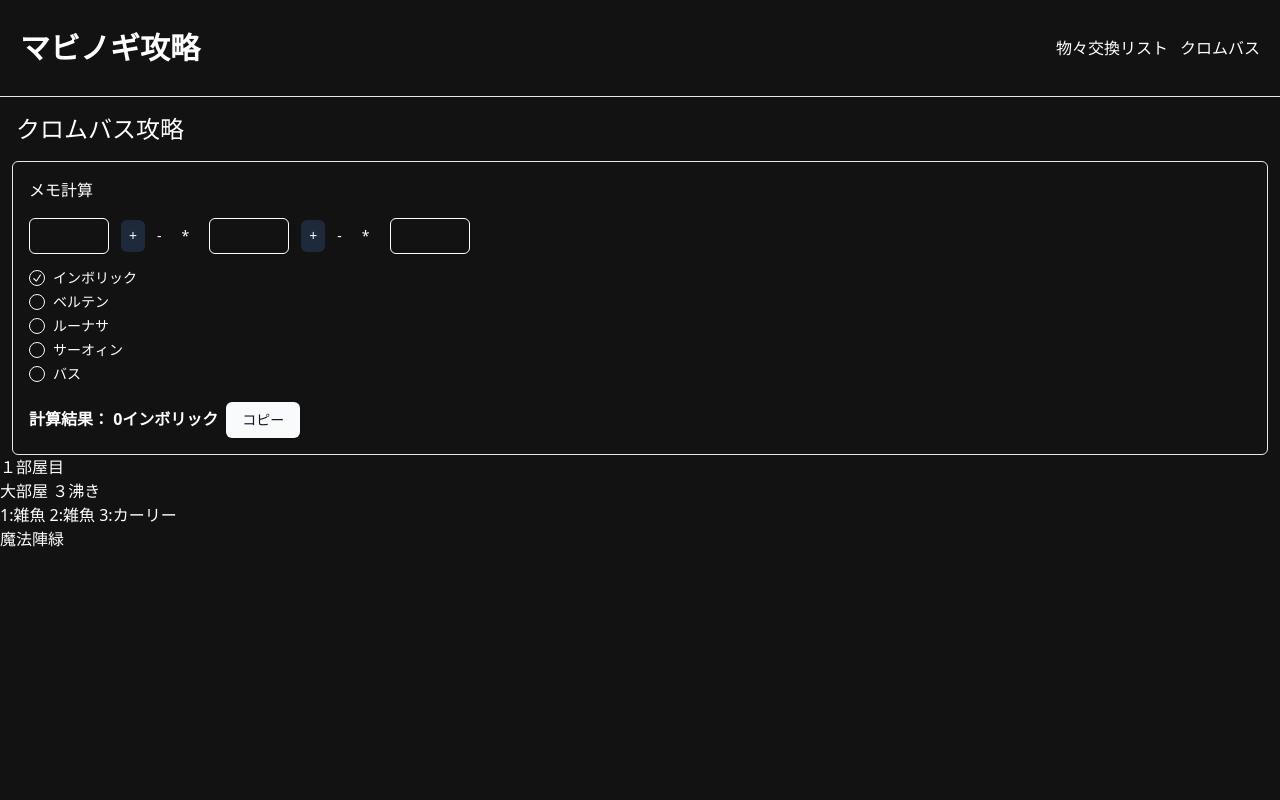
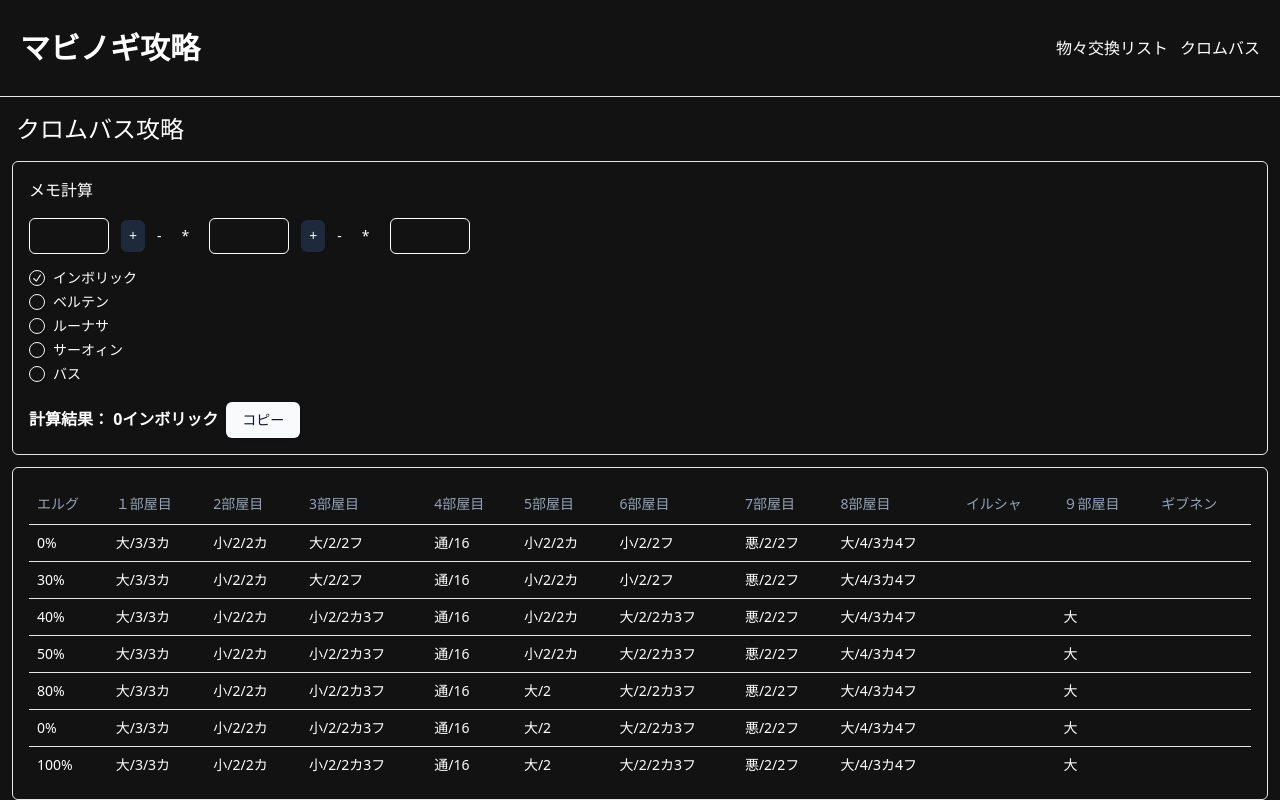
Before and after one commit to ChikawaMax/mabinogi_info, a Next.js app: page /crombas in a window 1280 px wide. Built offline with nearby package versions, Linux system fonts and the light colour scheme.

Commit message:
✨ クロムバステーブル追加

```diff
--- a/app/crombas/page.tsx
+++ b/app/crombas/page.tsx
@@ -1,18 +1,13 @@
 import CalcPage from '@/components/crombas/calc/calcpage';
+import CrombasTable from '@/components/crombas/table/CrombasTable';
 
 const Crombas = () => {
   return (
     <main>
       <CalcPage />
-      <section>
-        <div>
-          <h3>１部屋目</h3>
-          <p>大部屋 ３沸き</p>
-          <p>1:雑魚 2:雑魚 3:カーリー</p>
-          <p>魔法陣緑</p>
-        </div>
-      </section>
+      <CrombasTable />
     </main>
   );
 };
+
 export default Crombas;
--- a/app/page.tsx
+++ b/app/page.tsx
@@ -1,5 +1,18 @@
+import Link from 'next/link';
+
 const Home = () => {
-  return <>aaaaaaaa</>;
+  return (
+    <main>
+      <ul className="mt-5 mx-5 list-inside list-disc">
+        <li className="hover:underline">
+          <Link href={'/trade'}>物々交換リスト</Link>
+        </li>
+        <li className="hover:underline">
+          <Link href={'/crombas'}>クロムバス</Link>
+        </li>
+      </ul>
+    </main>
+  );
 };
 
 export default Home;
--- /dev/null
+++ b/components/crombas/table/CrombasTable.tsx
@@ -0,0 +1,166 @@
+'use client';
+import {
+  Table,
+  TableBody,
+  TableCell,
+  TableHead,
+  TableHeader,
+  TableRow,
+} from '@/components/ui/table';
+
+const rooms0 = {
+  room1: { color: 'green', info: '大/3/3カ' },
+  room2: { color: 'green', info: '小/2/2カ' },
+  room3: { color: 'green', info: '大/2/2フ' },
+  room4: { color: 'green', info: '通/16' },
+  room5: { color: 'yellow', info: '小/2/2カ' },
+  room6: { color: 'green', info: '小/2/2フ' },
+  room7: { color: 'green', info: '悪/2/2フ' },
+  room8: { color: 'green', info: '大/4/3カ4フ' },
+};
+
+const rooms100 = {
+  ...rooms0,
+  room1: { ...rooms0.room1, color: 'red' },
+  room2: { ...rooms0.room2, color: 'red' },
+  room3: { color: 'yellow', info: '小/2/2カ3フ' },
+  room4: { ...rooms0.room4, color: 'red' },
+  room5: { color: 'red', info: '大/2' },
+  room6: { color: 'red', info: '大/2/2カ3フ' },
+  room7: { ...rooms0.room7, color: 'red' },
+  room8: { ...rooms0.room8, color: 'red' },
+  room9: { color: 'red', info: '大' },
+};
+
+interface cromOBJ {
+  id: number;
+  level: string;
+  room1: { color: string; info: string };
+  room2: { color: string; info: string };
+  room3: { color: string; info: string };
+  room4: { color: string; info: string };
+  room5: { color: string; info: string };
+  room6: { color: string; info: string };
+  room7: { color: string; info: string };
+  room8: { color: string; info: string };
+  room9?: { color: string; info: string };
+}
+
+const crombas: cromOBJ[] = [
+  {
+    id: 1,
+    level: '0%',
+    ...rooms0,
+  },
+  {
+    id: 2,
+    level: '30%',
+    ...rooms0,
+    room6: { ...rooms0.room6, color: 'red' },
+    room7: { ...rooms0.room7, color: 'red' },
+    room8: { ...rooms0.room8, color: 'red' },
+  },
+  {
+    id: 3,
+    level: '40%',
+    ...rooms100,
+    room1: { ...rooms0.room1 },
+    room4: { ...rooms0.room4 },
+    room5: { ...rooms0.room5 },
+    room9: { ...rooms100.room9, color: 'yellow' },
+  },
+  {
+    id: 4,
+    level: '50%',
+    ...rooms100,
+    room1: { ...rooms0.room1 },
+    room4: { ...rooms0.room4 },
+    room5: { ...rooms0.room5 },
+  },
+  {
+    id: 8,
+    level: '80%',
+    ...rooms100,
+    room1: { ...rooms0.room1 },
+  },
+  {
+    id: 9,
+    level: '0%',
+    ...rooms100,
+    room1: { ...rooms0.room1 },
+    room9: { ...rooms100.room9, color: 'yellow' },
+  },
+  {
+    id: 10,
+    level: '100%',
+    ...rooms100,
+  },
+];
+
+const CrombasTable = () => {
+  return (
+    <section className="mt-3 border p-4 mx-3 rounded-md">
+      <Table>
+        <TableHeader>
+          <TableRow>
+            <TableHead>エルグ</TableHead>
+            <TableHead>１部屋目</TableHead>
+            <TableHead>2部屋目</TableHead>
+            <TableHead>3部屋目</TableHead>
+            <TableHead>4部屋目</TableHead>
+            <TableHead>5部屋目</TableHead>
+            <TableHead>6部屋目</TableHead>
+            <TableHead>7部屋目</TableHead>
+            <TableHead>8部屋目</TableHead>
+            <TableHead>イルシャ</TableHead>
+            <TableHead>９部屋目</TableHead>
+            <TableHead>ギブネン</TableHead>
+          </TableRow>
+        </TableHeader>
+        <TableBody>
+          {crombas.map((crom) => (
+            <TableRow key={crom.id}>
+              <TableCell>{crom.level}</TableCell>
+              <TableCell className={`text-${crom.room1.color}-500`}>
+                {crom.room1.info}
+              </TableCell>
+              <TableCell className={`text-${crom.room2.color}-500`}>
+                {crom.room2.info}
+              </TableCell>
+              <TableCell className={`text-${crom.room3.color}-500`}>
+                {crom.room3.info}
+              </TableCell>
+              <TableCell className={`text-${crom.room4.color}-500`}>
+                {crom.room4.info}
+              </TableCell>
+              <TableCell className={`text-${crom.room5.color}-500`}>
+                {crom.room5.info}
+              </TableCell>
+              <TableCell className={`text-${crom.room6.color}-500`}>
+                {crom.room6.info}
+              </TableCell>
+              <TableCell className={`text-${crom.room7.color}-500`}>
+                {crom.room7.info}
+              </TableCell>
+              <TableCell className={`text-${crom.room8.color}-500`}>
+                {crom.room8.info}
+              </TableCell>
+              <TableCell></TableCell>
+              {crom.room9 ? (
+                <TableCell className={`text-${crom.room9.color}-500`}>
+                  {crom.room9.info}
+                </TableCell>
+              ) : (
+                <TableCell></TableCell>
+              )}
+
+              <TableCell></TableCell>
+            </TableRow>
+          ))}
+        </TableBody>
+      </Table>
+    </section>
+  );
+};
+
+export default CrombasTable;
--- a/components/tradetable/table.tsx
+++ b/components/tradetable/table.tsx
@@ -16,7 +16,7 @@
         <h1 className="text-2xl">物々交換リスト</h1>
         <FilterButtons trades={trades} setFiltable={setFiltable} />
       </div>
-      <Table>
+      <Table className="border">
         <CreateHeaderBody trades={trades} setFiltable={setFiltable} />
         <CreateTableBody filtable={filtable} />
       </Table>
```
